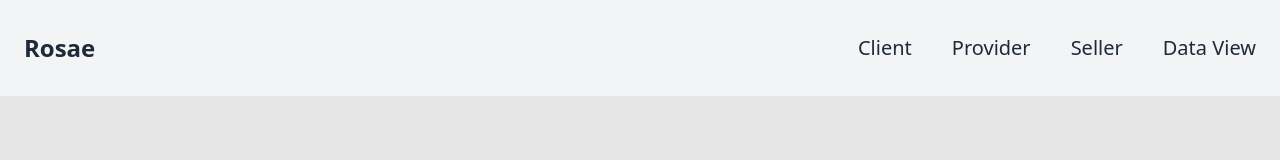
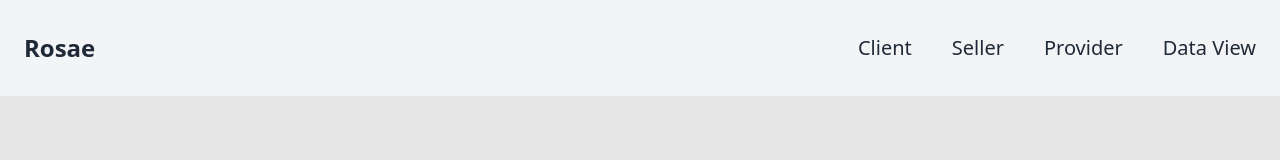
Before and after one commit to MathieuBurnat/rosae, a Vue app: page / in a window 1280 px wide. Shown: the top 160 px of the page. Built offline with nearby package versions, Linux system fonts and the light colour scheme.

Commit message:
upgrade dirties

```diff
--- a/src/components/Header.vue
+++ b/src/components/Header.vue
@@ -35,10 +35,10 @@
             <a href="#/client">Client</a>
           </li>
           <li class="text-xl text-gray-800 hover:text-blue-400">
-            <a href="#/provider">Provider</a>
+            <a href="#/seller">Seller</a>
           </li>
           <li class="text-xl text-gray-800 hover:text-blue-400">
-            <a href="#/seller">Seller</a>
+            <a href="#/provider">Provider</a>
           </li>
           <li class="text-xl text-gray-800 hover:text-blue-400">
             <a href="#/data">Data View</a>
--- a/src/pages/Client.vue
+++ b/src/pages/Client.vue
@@ -1,7 +1,7 @@
 <template>
   <div>
     <div class="grid h-auto card rounded-box place-items-center">
-      <h1>Client section {{ count }}</h1>
+      <h1>Client section </h1>
       <div>
         <button class="w-40 m-1 btn" @click="openRegister">Register</button>
 
```
